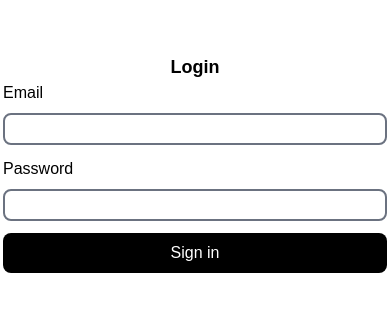
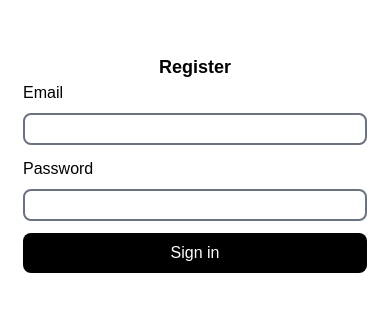
Before and after one commit to gideon-del/quiz-app, a Vue app: page /register in a window 390 px wide. Shown: the part 259-570 px from the top of the page. Built offline with nearby package versions, Linux system fonts and the light colour scheme; no server answers.

Commit message:
chore: improving responsiveness

```diff
--- a/src/views/LoginView.vue
+++ b/src/views/LoginView.vue
@@ -28,7 +28,7 @@ const onSumbit = async (values: any) => {
 
 <template>
   <main class="min-h-screen flex flex-col items-center justify-center">
-    <section class="w-full max-w-sm">
+    <section class="w-full max-w-sm px-5">
       <h1 class="font-semibold text-lg text-center">Login</h1>
       <Form @submit="onSumbit" class="flex flex-col gap-3">
         <fieldset class="flex flex-col space-y-2">
--- a/src/views/RegisterView.vue
+++ b/src/views/RegisterView.vue
@@ -24,8 +24,8 @@ const onSumbit = async (values: any) => {
 
 <template>
   <main class="min-h-screen flex flex-col items-center justify-center">
-    <section class="w-full max-w-sm">
-      <h1 class="font-semibold text-lg text-center">Login</h1>
+    <section class="w-full max-w-sm px-5">
+      <h1 class="font-semibold text-lg text-center">Register</h1>
       <Form @submit="onSumbit" class="flex flex-col gap-3">
         <fieldset class="flex flex-col space-y-2">
           <label for="email">Email</label>
--- a/src/views/quiz/OnGoingQuiz.vue
+++ b/src/views/quiz/OnGoingQuiz.vue
@@ -136,7 +136,7 @@ onMounted(() => {
   <div class="min-h-screen flex flex-col items-center justify-center">
     <div
       v-if="quizes.length > 0 || !loading"
-      class="flex items-start gap-10 w-full flex-col md:flex-row"
+      class="flex items-start gap-10 w-full flex-col-reverse md:flex-row"
     >
       <div
         class="bg-white px-4 py-4 rounded-md max-w-lg relative mx-auto w-full flex flex-col gap-4"
```
